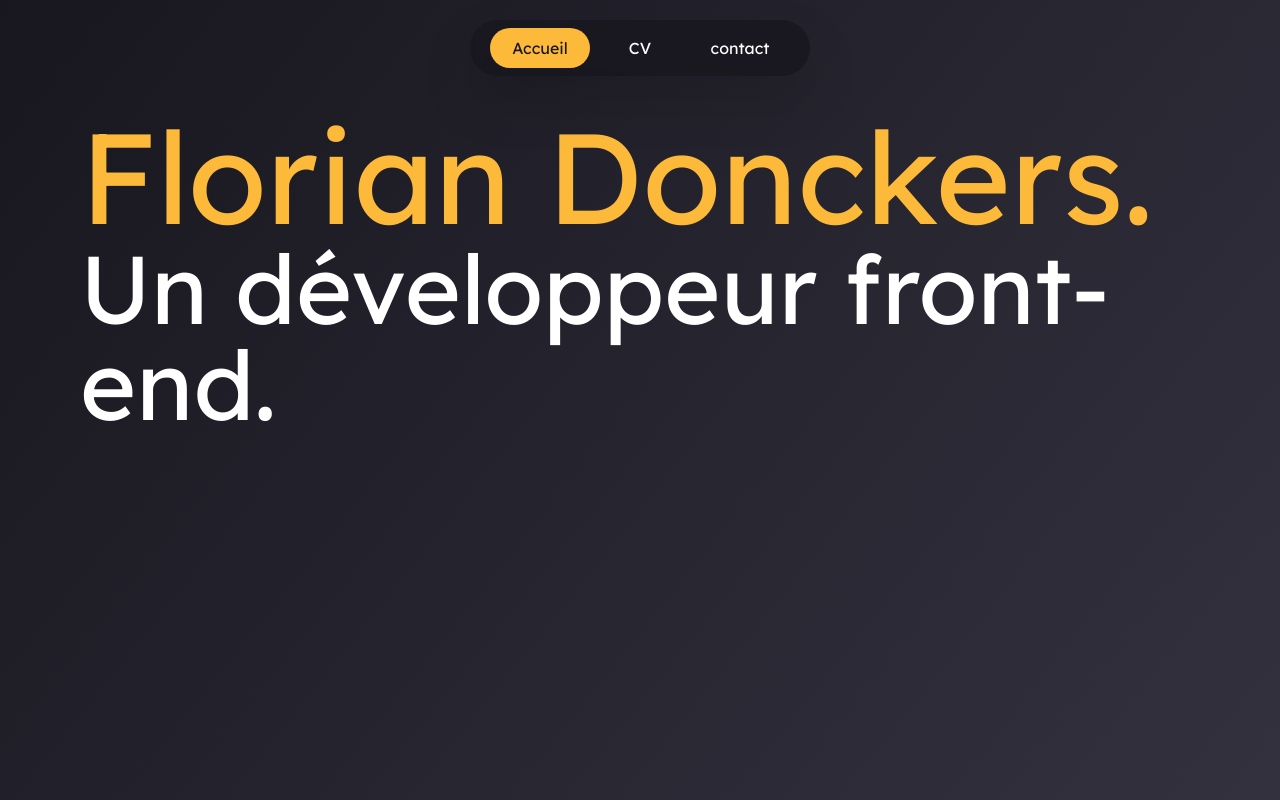
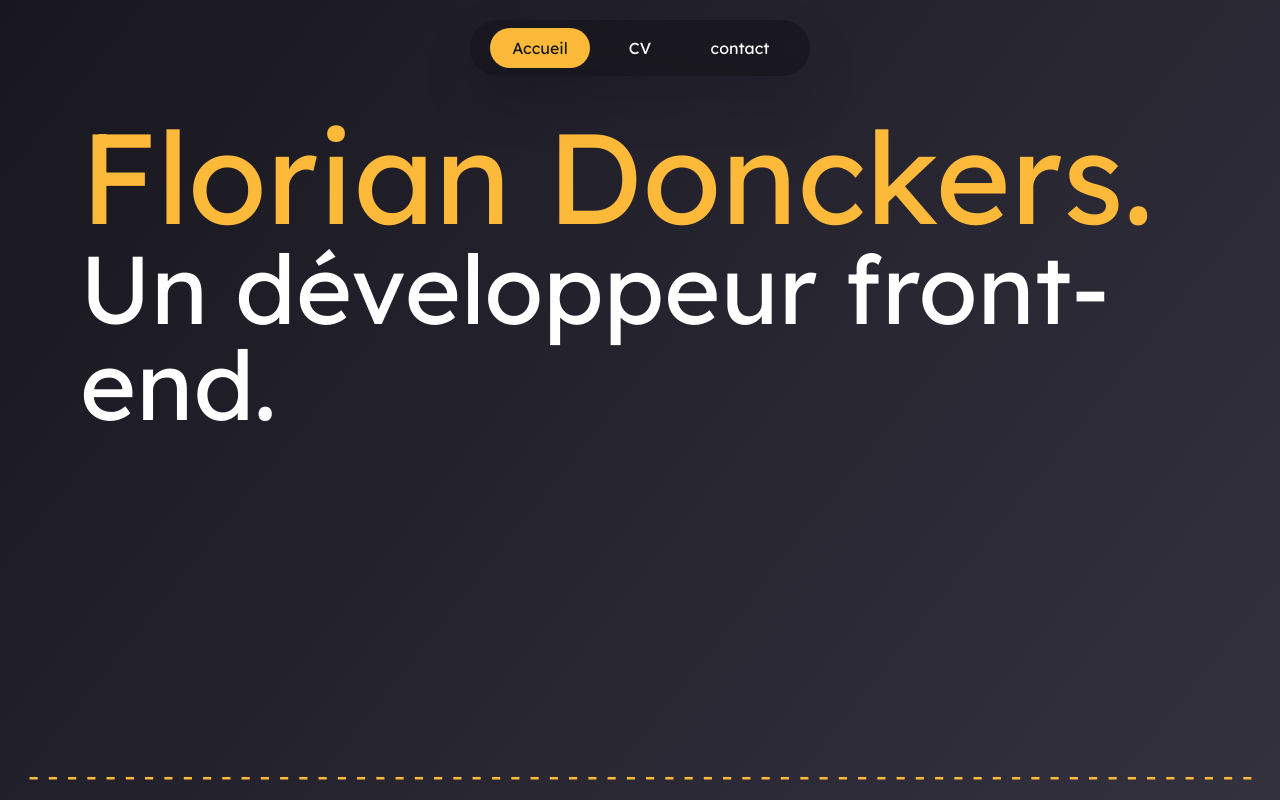
Before and after one commit to Florian-DCK/site-perso, a Next.js app: page / in a window 1280 px wide. Shown: the top 800 px of the page. Built offline with nearby package versions, Linux system fonts and the light colour scheme.

Commit message:
added animated footer

```diff
--- a/src/app/layout.tsx
+++ b/src/app/layout.tsx
@@ -2,6 +2,7 @@ import type { Metadata } from "next";
 import "./globals.css";
 import { Lexend } from 'next/font/google';
 import AnimatedNavbar from "@/components/Navbar";
+import DecorationAscii from "@/components/DecorationAsciiAscii";
 
 const lexend = Lexend({
   subsets: ['latin'],
@@ -27,6 +28,7 @@ export default function RootLayout({
 
         {children}
 
+        <DecorationAscii />
       </body>
     </html>
   );
--- /dev/null
+++ b/src/components/DecorationAsciiAscii.tsx
@@ -0,0 +1,17 @@
+import { DisapearOnScroll } from "./Transitions";
+
+
+export default function DecorationAscii() {
+
+
+    return (
+        <div className=" absolute bottom-0 r w-[calc(100vw-3rem)] h-full flex items-center justify-center mx-5 [&_*]:text-accent [&_*]:text-[2rem] overflow-hidden select-none pointer-events-none">
+            <DisapearOnScroll>
+                <pre className=" text-center self-center overflow-hidden absolute bottom-0 left-0">
+                    {Array(300).fill('-').join('')}
+                </pre>
+            </DisapearOnScroll>
+
+        </div>
+    );
+}
--- a/src/components/Navbar.tsx
+++ b/src/components/Navbar.tsx
@@ -1,6 +1,6 @@
 'use client'
 
-import { useState } from 'react';
+import { useState, useEffect } from 'react';
 import { motion, MotionStyle } from 'framer-motion';
 import Link from 'next/link';
 
@@ -31,6 +31,9 @@ const duration = 0.5;
 
 export default function NavBar() {
     const [selected, setSelected] = useState(0);
+    useEffect(() => {
+        window.history.scrollRestoration = 'manual'
+      }, []);
 
     return (
         <div className=' fixed top-0 flex  h-fit max-h-[calc(100vh-40px)] py-2 min-w-fit w-fit justify-center bg-background items-center m-5 rounded-full   drop-shadow-2xl px-5 backdrop-blur-md bg-opacity-80'>
--- a/src/components/Transitions.tsx
+++ b/src/components/Transitions.tsx
@@ -1,38 +1,10 @@
 'use client'
 
-import { motion } from 'framer-motion'
-import { ReactNode, useEffect, useRef, useState } from 'react'
+import { motion, useInView } from 'framer-motion'
+import { ReactNode, useRef } from 'react'
+
 
 // Custom hook to detect if an element is in view
-const useInView = (threshold: number) => {
-  const ref = useRef(null);
-  const [isInView, setIsInView] = useState(false);
-  const [hasAnimated, setHasAnimated] = useState(false);
-
-  useEffect(() => {
-    const observer = new IntersectionObserver(
-      ([entry]) => {
-        if (entry.isIntersecting && !hasAnimated) {
-          setIsInView(true);
-          setHasAnimated(true);
-        }
-      },
-      { threshold }
-    );
-
-    if (ref.current) {
-      observer.observe(ref.current);
-    }
-
-    return () => {
-      if (ref.current) {
-        observer.unobserve(ref.current);
-      }
-    };
-  }, [hasAnimated, threshold]);
-
-  return { ref, isInView };
-};
 
 function FadeIn({ children }: { children: React.ReactNode }) {
   return (
@@ -48,7 +20,8 @@ function FadeIn({ children }: { children: React.ReactNode }) {
 }
 
 const SlideInLeft = ({ children }: { children: ReactNode }) => {
-  const { ref, isInView } = useInView(0.1);
+  const ref = useRef(null);
+  const isInView = useInView(ref, { once: true });
 
   return (
     <motion.div
@@ -67,7 +40,8 @@ const SlideInLeft = ({ children }: { children: ReactNode }) => {
 };
 
 const SlideInLeftDelayed = ({ children }: { children: ReactNode }) => {
-  const { ref, isInView } = useInView(0.1);
+  const ref = useRef(null);
+  const isInView = useInView(ref, { once: true });
 
   return (
     <motion.div
@@ -83,15 +57,26 @@ const SlideInLeftDelayed = ({ children }: { children: ReactNode }) => {
   );
 };
 
-const BounceScaleUpOnHover = ({ children }: { children: ReactNode }) => {
+const DisapearOnScroll = ({ children }: { children: ReactNode }) => {
+  const ref = useRef(null);
+  const isInView = useInView(ref);
+
   return (
-    <motion.div
-      whileHover={{ scale: 1.05 }}
-      transition={{ type: 'spring', stiffness: 700 }}
+    <motion.div className=' max-w-full h-full'
+    style={{
+
+      opacity: isInView ? 1 : 0,
+      transition: 'opacity 0.3s ease-in-out',
+    }}
     >
-      {children}
+      <div className='absolute top-0 size-2' ref={ref}>
+
+      </div>
+
+        {children}
+
     </motion.div>
   );
-};
+}
 
-export { FadeIn, SlideInLeft , SlideInLeftDelayed, BounceScaleUpOnHover };
+export { FadeIn, SlideInLeft , SlideInLeftDelayed, DisapearOnScroll };
--- /dev/null
+++ b/src/components/hooks/useScreenSize.ts
@@ -0,0 +1,34 @@
+
+/**
+ * // useWindowDimension.ts
+ * * This hook returns the viewport/window height and width
+ */
+'use client'
+import { useEffect, useState } from 'react';
+
+type WindowDimentions = {
+    width: number | undefined;
+    height: number | undefined;
+};
+
+const useScreenSize = (): WindowDimentions => {
+    const [windowDimensions, setWindowDimensions] = useState<WindowDimentions>({
+        width: undefined,
+        height: undefined,
+    });
+    useEffect(() => {
+        function handleResize(): void {
+            setWindowDimensions({
+                width: window.innerWidth,
+                height: window.innerHeight,
+            });
+        }
+        handleResize();
+        window.addEventListener('resize', handleResize);
+        return (): void => window.removeEventListener('resize', handleResize);
+    }, []); // Empty array ensures that effect is only run on mount
+
+    return windowDimensions;
+};
+
+export default useScreenSize;
```
